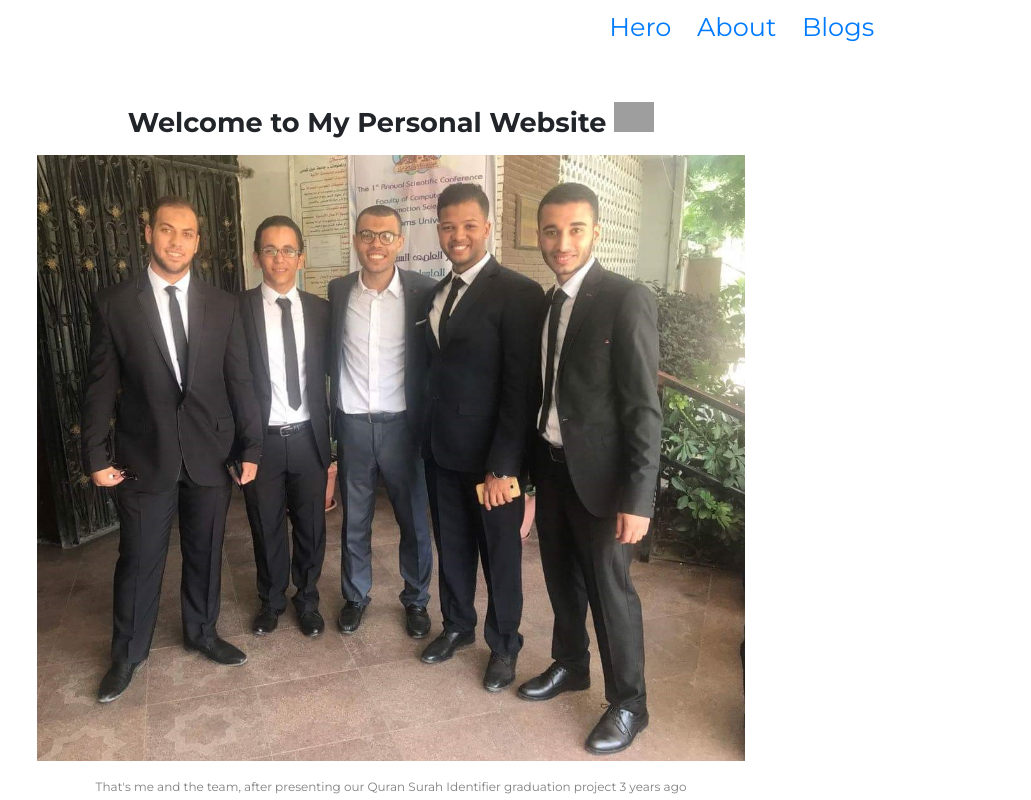
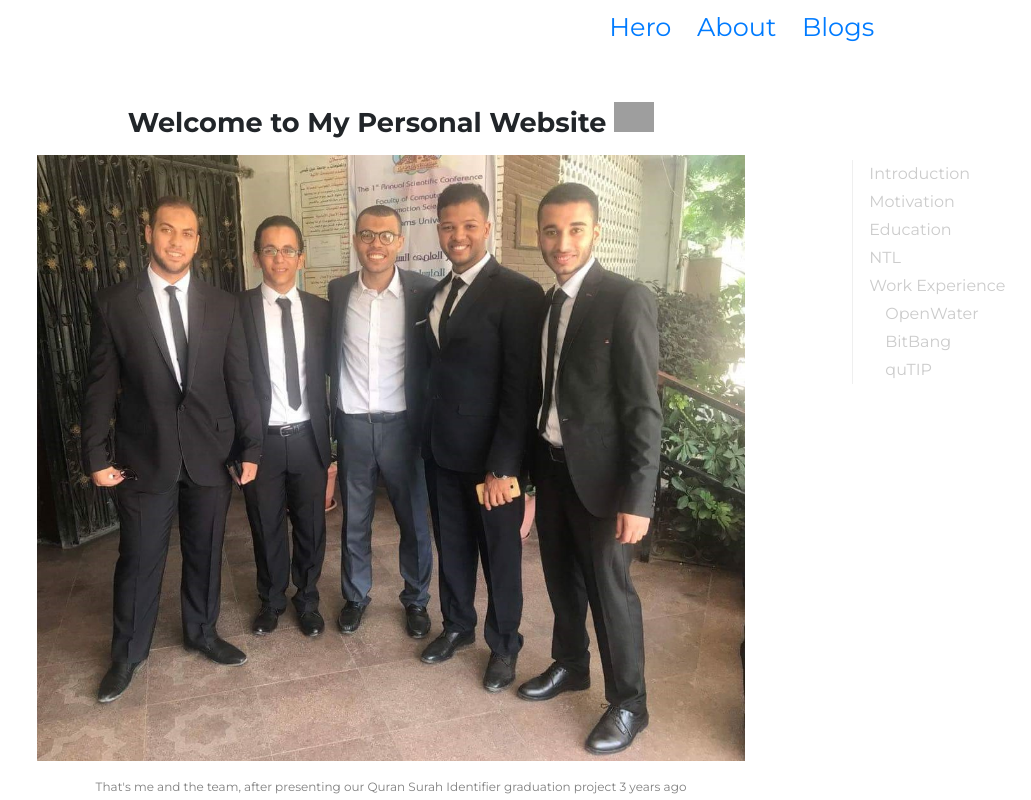
Before and after one commit to hima-Megahed/personal-website, a React (Create React App) app: page /#/about in a window 1280 px wide. Shown: the top 800 px of the page, without its empty margins (249-1280 px from the left). Built offline with nearby package versions, Linux system fonts and the light colour scheme; grey boxes are pictures that could not be loaded.

Commit message:
add table of content

```diff
--- /dev/null
+++ b/src/Components/AboutTableOfContent.scss
@@ -0,0 +1,39 @@
+.section-nav {
+  padding-left: 0;
+  border-left: 1px solid #efefef;
+  position: fixed;
+  top: 10rem;
+  right: 2%;
+
+  ul,
+  ol {
+    list-style: none;
+    margin: 0;
+    padding: 0;
+  }
+
+  li {
+    margin-left: 1rem;
+
+    &:active {
+      a {
+        color: #333;
+        font-weight: 500;
+      }
+    }
+  }
+
+  a {
+    text-decoration: none;
+    display: block;
+    padding: 0.125rem 0;
+    color: #ccc;
+    transition: all 50ms ease-in-out; /* 💡 This small transition makes setting of the active state smooth */
+    font-size: 1rem;
+
+    &:hover,
+    &:focus {
+      color: #666;
+    }
+  }
+}
--- /dev/null
+++ b/src/Components/AboutTableOfContent.tsx
@@ -0,0 +1,185 @@
+import React, { MouseEvent, RefObject } from "react";
+
+interface AboutTableOfContentProps {
+  introSectionRef: RefObject<HTMLElement>;
+  motivationSectionRef: RefObject<HTMLElement>;
+  educationSectionRef: RefObject<HTMLElement>;
+  ntlSectionRef: RefObject<HTMLElement>;
+  workExperienceSectionRef: RefObject<HTMLElement>;
+  openWaterWorkExperienceSectionRef: RefObject<HTMLElement>;
+  bitBangWorkExperienceSectionRef: RefObject<HTMLElement>;
+  quTIPWorkExperienceSectionRef: RefObject<HTMLElement>;
+}
+
+const AboutTableOfContent: React.FC<AboutTableOfContentProps> = (props) => {
+  const IntroductionHref = "introduction";
+  const MotivationHref = "motivation";
+  const EducationHref = "education";
+  const NTLHref = "ntl";
+  const WorkExperienceHref = "work-experience";
+  const OpenWaterHref = "openWater";
+  const BitBangHref = "bit-bang";
+  const QuTIPHref = "quTIP";
+
+  const OnScrollToSectionClicked = (e: MouseEvent, targetSection: String) => {
+    e.preventDefault();
+
+    if (
+      targetSection.includes(IntroductionHref) &&
+      !!props.introSectionRef.current
+    ) {
+      props.introSectionRef.current.scrollIntoView({
+        behavior: "smooth",
+        inline: "start",
+      });
+    }
+
+    if (
+      targetSection.includes(MotivationHref) &&
+      !!props.motivationSectionRef.current
+    ) {
+      props.motivationSectionRef.current.scrollIntoView({
+        behavior: "smooth",
+        inline: "start",
+      });
+    }
+
+    if (
+      targetSection.includes(EducationHref) &&
+      !!props.educationSectionRef.current
+    ) {
+      props.educationSectionRef.current.scrollIntoView({
+        behavior: "smooth",
+        inline: "start",
+      });
+    }
+
+    if (targetSection.includes(NTLHref) && !!props.ntlSectionRef.current) {
+      props.ntlSectionRef.current.scrollIntoView({
+        behavior: "smooth",
+        inline: "start",
+      });
+    }
+
+    if (
+      targetSection.includes(WorkExperienceHref) &&
+      !!props.workExperienceSectionRef.current
+    ) {
+      props.workExperienceSectionRef.current.scrollIntoView({
+        behavior: "smooth",
+        inline: "start",
+      });
+    }
+
+    if (
+      targetSection.includes(OpenWaterHref) &&
+      !!props.openWaterWorkExperienceSectionRef.current
+    ) {
+      props.openWaterWorkExperienceSectionRef.current.scrollIntoView({
+        behavior: "smooth",
+        inline: "start",
+      });
+    }
+
+    if (
+      targetSection.includes(BitBangHref) &&
+      !!props.bitBangWorkExperienceSectionRef.current
+    ) {
+      props.bitBangWorkExperienceSectionRef.current.scrollIntoView({
+        behavior: "smooth",
+        inline: "start",
+      });
+    }
+
+    if (
+      targetSection.includes(QuTIPHref) &&
+      !!props.quTIPWorkExperienceSectionRef.current
+    ) {
+      props.quTIPWorkExperienceSectionRef.current.scrollIntoView({
+        behavior: "smooth",
+        inline: "start",
+      });
+    }
+  };
+
+  return (
+    <nav className="section-nav">
+      <ol>
+        <li>
+          <a
+            href={IntroductionHref}
+            onClick={(e) => OnScrollToSectionClicked(e, e.currentTarget.href)}
+          >
+            Introduction
+          </a>
+        </li>
+        <li>
+          <a
+            href={MotivationHref}
+            onClick={(e) => OnScrollToSectionClicked(e, e.currentTarget.href)}
+          >
+            Motivation
+          </a>
+        </li>
+        <li>
+          <a
+            href={EducationHref}
+            onClick={(e) => OnScrollToSectionClicked(e, e.currentTarget.href)}
+          >
+            Education
+          </a>
+        </li>
+        <li>
+          <a
+            href={NTLHref}
+            onClick={(e) => OnScrollToSectionClicked(e, e.currentTarget.href)}
+          >
+            NTL
+          </a>
+        </li>
+        <li>
+          <a
+            href={WorkExperienceHref}
+            onClick={(e) => OnScrollToSectionClicked(e, e.currentTarget.href)}
+          >
+            Work Experience
+          </a>
+          <ul>
+            <li className="">
+              <a
+                href={OpenWaterHref}
+                onClick={(e) =>
+                  OnScrollToSectionClicked(e, e.currentTarget.href)
+                }
+              >
+                OpenWater
+              </a>
+            </li>
+            <li className="">
+              <a
+                href={BitBangHref}
+                onClick={(e) =>
+                  OnScrollToSectionClicked(e, e.currentTarget.href)
+                }
+              >
+                BitBang
+              </a>
+            </li>
+            <li className="">
+              <a
+                href={QuTIPHref}
+                onClick={(e) =>
+                  OnScrollToSectionClicked(e, e.currentTarget.href)
+                }
+              >
+                quTIP
+              </a>
+            </li>
+          </ul>
+        </li>
+      </ol>
+    </nav>
+  );
+};
+
+export default AboutTableOfContent;
--- a/src/Components/ScrollToTop.scss
+++ b/src/Components/ScrollToTop.scss
@@ -10,7 +10,7 @@
     // uncomment to visualize "track"
     position: absolute;
     top: $scrollLength;
-    right: 3rem;
+    left: 2%;
     bottom: -5em;
     width: 3em;
     pointer-events: none;
--- a/src/Components/ScrollToTop.tsx
+++ b/src/Components/ScrollToTop.tsx
@@ -20,7 +20,7 @@ const ScrollToTop: React.FC<ScrollToTopProps> = (props) => {
     <div id="ScrollToTop">
       <div className="back-to-top-wrapper">
         <a
-          href="#root"
+          href="#!"
           className="back-to-top-link"
           aria-label="Scroll to Top"
           onClick={OnScrollToTopClicked}
--- a/src/Pages/About.scss
+++ b/src/Pages/About.scss
@@ -1,6 +1,11 @@
 #about {
   margin-top: 3rem;
   padding-bottom: 3rem;
+
+  .scroll-ref {
+    position: absolute;
+    top: 0;
+  }
 
   .title {
     font-size: 1.7rem;
--- a/src/Pages/About.tsx
+++ b/src/Pages/About.tsx
@@ -6,6 +6,7 @@ import { Container } from "reactstrap";
 import ScrollToTop from "../Components/ScrollToTop";
 import GPTeamImage from "../images/team.jpeg";
 import ExperienceGraphImg from "../images/Experience-Graph.png";
+import AboutTableOfContent from "../Components/AboutTableOfContent";
 
 const About: React.FC<{}> = () => {
   const [isDesktop, setIsDesktop] = useState(false);
@@ -13,6 +14,14 @@ const About: React.FC<{}> = () => {
   const [showScrollButton, setScrollButtonVisibility] = useState(false);
 
   const ScrollTopRef = useRef<HTMLDivElement>(null);
+  const IntroSectionRef = useRef<HTMLElement>(null);
+  const MotivationSectionRef = useRef<HTMLElement>(null);
+  const EducationSectionRef = useRef<HTMLElement>(null);
+  const NTLSectionRef = useRef<HTMLElement>(null);
+  const WorkExperienceSectionRef = useRef<HTMLElement>(null);
+  const OpenWaterWorkExperienceSectionRef = useRef<HTMLElement>(null);
+  const BitBangWorkExperienceSectionRef = useRef<HTMLElement>(null);
+  const quTIPWorkExperienceSectionRef = useRef<HTMLElement>(null);
 
   useEffect(() => {
     window.addEventListener("scroll", handleScroll);
@@ -49,10 +58,10 @@ const About: React.FC<{}> = () => {
       <Helmet>
         <title>About | Ibrahim Hasan</title>
       </Helmet>
-      <div ref={ScrollTopRef}></div>
+      <div className="scroll-ref" ref={ScrollTopRef}></div>
       <Container>
         {/*Intro */}
-        <section>
+        <section ref={IntroSectionRef}>
           <Fade
             left={isDesktop}
             bottom={isMobile}
@@ -173,7 +182,7 @@ const About: React.FC<{}> = () => {
         </section>
 
         {/* Motivation */}
-        <section>
+        <section ref={MotivationSectionRef}>
           <Fade
             left={isDesktop}
             bottom={isMobile}
@@ -197,7 +206,7 @@ const About: React.FC<{}> = () => {
         </section>
 
         {/*Bachelor Degree */}
-        <section>
+        <section ref={EducationSectionRef}>
           <Fade
             left={isDesktop}
             bottom={isMobile}
@@ -253,7 +262,7 @@ const About: React.FC<{}> = () => {
         </section>
 
         {/* NTL */}
-        <section>
+        <section ref={NTLSectionRef}>
           <Fade
             left={isDesktop}
             bottom={isMobile}
@@ -277,20 +286,14 @@ const About: React.FC<{}> = () => {
         </section>
 
         {/*Work Experience */}
-        <section className="work-experience">
+        <section ref={WorkExperienceSectionRef} className="work-experience">
           <br />
           <br />
-          <Fade
-            left={isDesktop}
-            bottom={isMobile}
-            duration={500}
-            delay={500}
-            distance="30px"
-          >
+
           <h2>Work Experience</h2>
           <img src={ExperienceGraphImg} alt="My work Experience Graph" />
           {/*OpenWater */}
-            <section>
+          <section ref={OpenWaterWorkExperienceSectionRef}>
             <h3>
               <a
                 target="_blank"
@@ -319,11 +322,10 @@ const About: React.FC<{}> = () => {
               <span className="project-name">
                 ASME [American Society Mechanical Engineering]
               </span>
-                : An Extender web application to OpenWater awards engine
-                platform, Orchestrating different work flows and Integrating
-                different types of third-party services providers"ithenticate,
-                AlphaTrust". (. Net Core 3, MSSQL, CosmosDb, CSS, JS, JQuery,
-                Hangfire)
+              : An Extender web application to OpenWater awards engine platform,
+              Orchestrating different work flows and Integrating different types
+              of third-party services providers"ithenticate, AlphaTrust". (. Net
+              Core 3, MSSQL, CosmosDb, CSS, JS, JQuery, Hangfire)
               <br />
               <br />
               <span className="project-name">Echo Utility</span> : Custom Web
@@ -332,18 +334,18 @@ const About: React.FC<{}> = () => {
               Tables, CSS, JS, JQuery)
               <br />
               <br />
-                <span className="project-name">OpenWater Islands</span>:
-                Stateless standalone azure functions that customizes the default
-                behavior of OpenWater awards engine platform i.e. Single Sign On
-                SSO, applications and invoices push back. (Azure Functions
-                "Timer Trigge
+              <span className="project-name">OpenWater Islands</span>: Stateless
+              standalone azure functions that customizes the default behavior of
+              OpenWater awards engine platform i.e. Single Sign On SSO,
+              applications and invoices push back. (Azure Functions "Timer
+              Trigge
             </p>
           </section>
 
           <hr />
 
           {/*BitBang */}
-            <section>
+          <section ref={BitBangWorkExperienceSectionRef}>
             <h3>
               <a
                 target="_blank"
@@ -356,9 +358,9 @@ const About: React.FC<{}> = () => {
             </h3>
             <p>
               <span className="project-name">EatClean</span>: A healthy food
-                ordering app, Worked on converting mockups to a working app,
-                also took part in developing its back-end (.Net Core, MSSQL,
-                React Native, Redux, hooks, RN Navigation)
+              ordering app, Worked on converting mockups to a working app, also
+              took part in developing its back-end (.Net Core, MSSQL, React
+              Native, Redux, hooks, RN Navigation)
               <br />
               <br />
               <span className="project-name">Callture Extension</span>: Worked
@@ -372,17 +374,16 @@ const About: React.FC<{}> = () => {
               Android) and submitting them to the play store and apple store.
               <br />
               <br />
-                <span className="project-name">Linphone</span>: A VOIP
-                open-source application, worked on customizing the Android app
-                and adding Push Notifications to the application. (. Net MVC 5,
-                Android "Java")
+              <span className="project-name">Linphone</span>: A VOIP open-source
+              application, worked on customizing the Android app and adding Push
+              Notifications to the application. (. Net MVC 5, Android "Java")
             </p>
           </section>
 
           <hr />
 
           {/*quTIP */}
-            <section>
+          <section ref={quTIPWorkExperienceSectionRef}>
             <h3>
               <a
                 target="_blank"
@@ -403,9 +404,9 @@ const About: React.FC<{}> = () => {
               <br />
               <span className="project-name">SalesToolMini</span>: Developed
               salesToolMini from the frontend to the backend passing by user
-                authentication and data validation on both client and server
-                sides then bulk inserting the data into the database. (.Net MVC
-                5 - Entity Framework 6 - Microsoft SQL Server)
+              authentication and data validation on both client and server sides
+              then bulk inserting the data into the database. (.Net MVC 5 -
+              Entity Framework 6 - Microsoft SQL Server)
               <br />
               <br />
               <span className="project-name">Research and Development</span>
@@ -413,11 +414,21 @@ const About: React.FC<{}> = () => {
               (i.e. Cloud Computing, Single & Multi-tenant apps)
             </p>
           </section>
-          </Fade>
         </section>
       </Container>
 
       {showScrollButton && <ScrollToTop elementRef={ScrollTopRef} />}
+
+      <AboutTableOfContent
+        introSectionRef={IntroSectionRef}
+        motivationSectionRef={MotivationSectionRef}
+        educationSectionRef={EducationSectionRef}
+        ntlSectionRef={NTLSectionRef}
+        workExperienceSectionRef={WorkExperienceSectionRef}
+        openWaterWorkExperienceSectionRef={OpenWaterWorkExperienceSectionRef}
+        bitBangWorkExperienceSectionRef={BitBangWorkExperienceSectionRef}
+        quTIPWorkExperienceSectionRef={quTIPWorkExperienceSectionRef}
+      />
     </section>
   );
 };
--- a/src/styles/index.scss
+++ b/src/styles/index.scss
@@ -10,6 +10,7 @@
 @import "../Pages/Hero";
 @import "../Pages/About";
 @import "../Components/ScrollToTop";
+@import "../Components/AboutTableOfContent";
 
 body {
   margin: 0;
```
Lines whose indentation alone changed are shown as unchanged.
